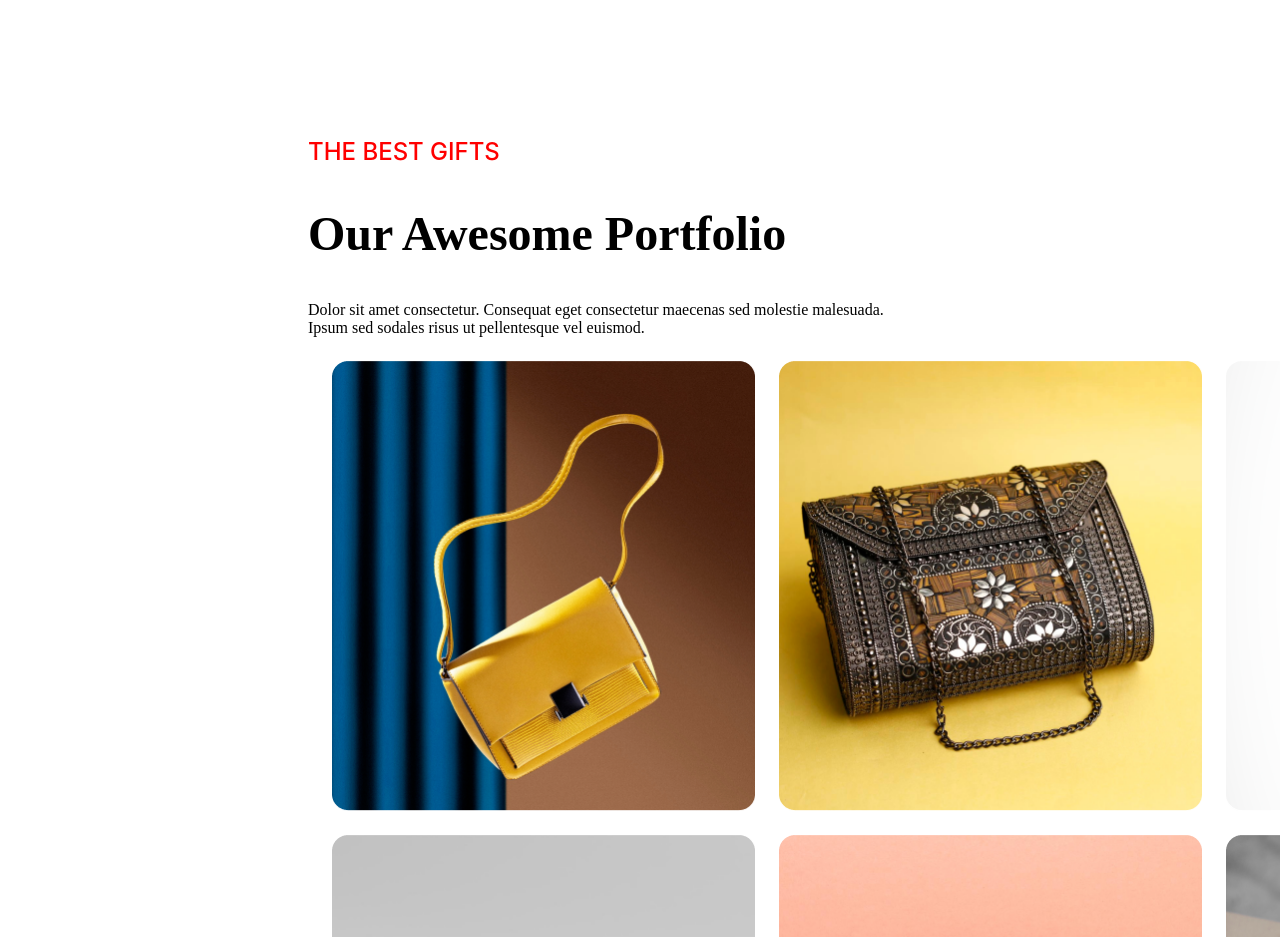
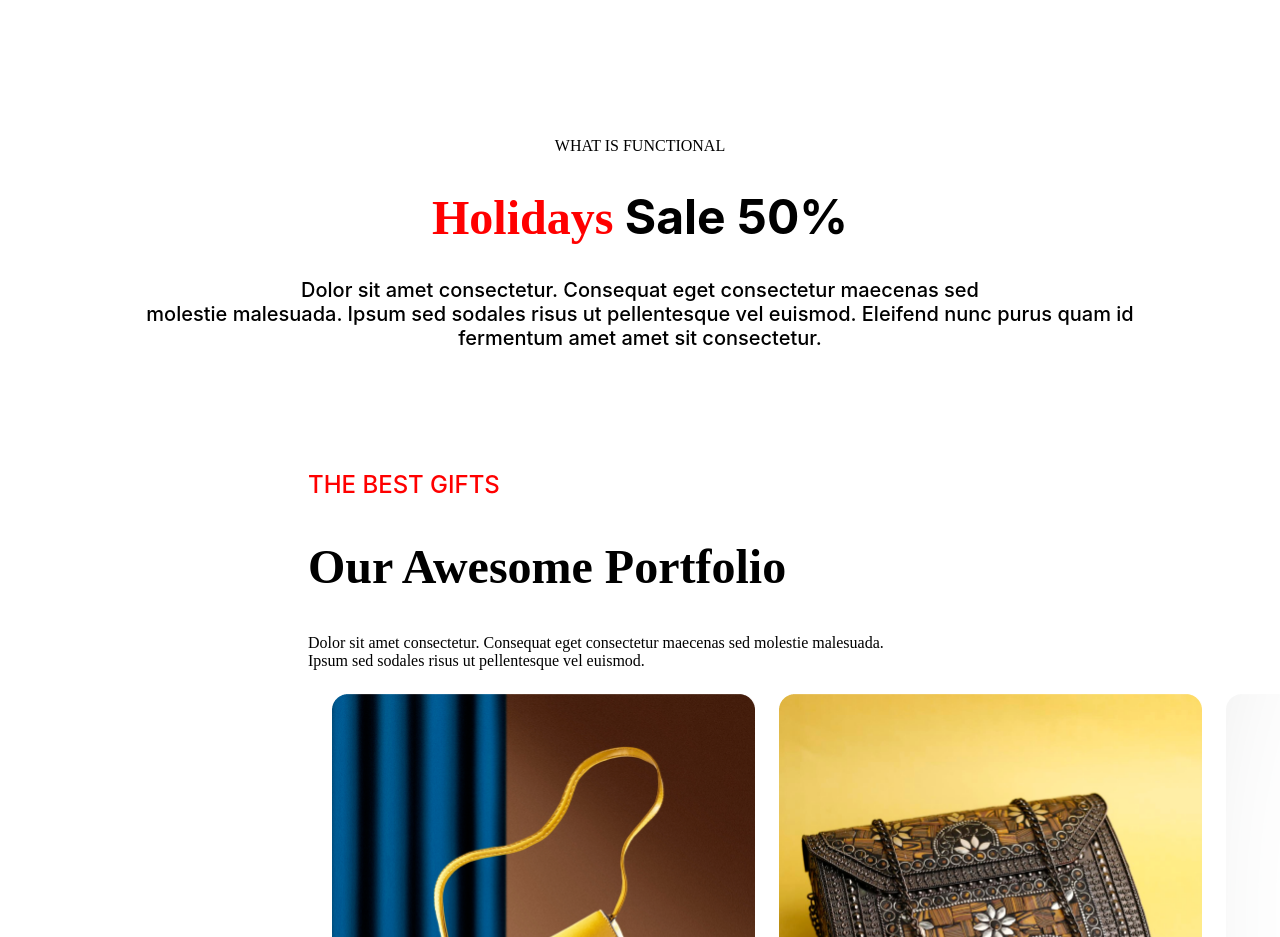
Before and after one commit to Nayeem1402/-First-assigment-r, a plain HTML site: page index.html in a window 1280 px wide. Shown: the part 3720-4657 px from the top of the page. Drawn offline with Linux system fonts and the light colour scheme.

Commit message:
the 2nd lase commit

```diff
--- a/index.html
+++ b/index.html
@@ -64,11 +64,11 @@
         <!-- comming  soon  -->
 
 
-<section  class="coming_soon">
+        <section class="coming_soon">
 
             <div>
                 <h4 style="color:  rgb(255, 0, 0); font-size: 24px ;">NEW BEST OFFER </h4>
-        <h1 class="comon-h1">Coming  Soon</h1>
+                <h1 class="comon-h1">Coming Soon</h1>
                 <p class="the-p">Dolor sit amet consectetur. Consequat <br>
                     eget consectetur maecenas sed molestie <br>
                     malesuada. Ipsum sed sodales risus ut <br>
@@ -95,9 +95,29 @@
         </section>
 
 
+        <!-- sals  -->
+        <div style="text-align: center;">
 
+            <p>WHAT IS FUNCTIONAL</p>
+            <h1 style=" font-family: Inter;
+            font-size: 48px;"> <span style="color: rgb(255, 0, 0);
+             " Holidays Sale 50%>Holidays</span> Sale 50%</h1>
 
+            <p style="font-family: Inter;
+                    font-size: 20px; font-weight: 500;">
+                Dolor sit amet consectetur. Consequat eget consectetur maecenas sed <br>
+                molestie malesuada. Ipsum sed sodales risus ut pellentesque vel euismod. Eleifend nunc purus quam id
+                <br>
+                fermentum amet amet sit consectetur.
+            </p>
 
+        </div>
+
+        <!-- sals banner  -->
+
+        <div>
+
+        </div>
 
         <!-- product card's -->
         <section class="product-card">
```
Lines whose indentation alone changed are shown as unchanged.
